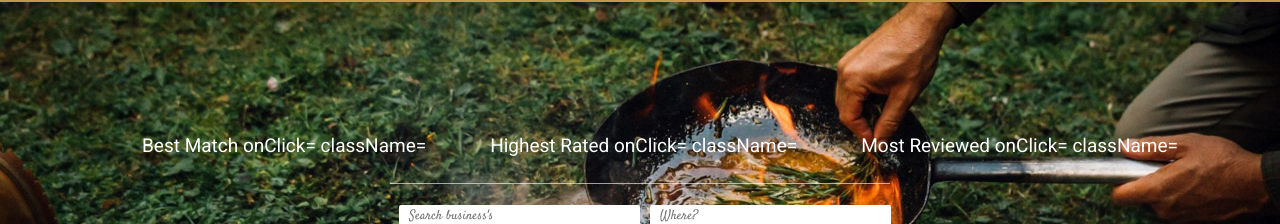
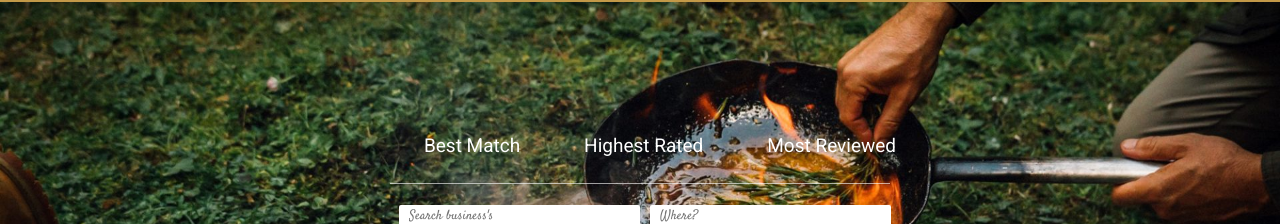
Before and after one commit to leroybrown247/RAVENOUS, a React (Create React App) app: page / in a window 1280 px wide. Shown: the part 109-333 px from the top of the page. Built offline with nearby package versions, Linux system fonts and the light colour scheme.

Commit message:
Ravenous: Visually indicate the selected sort option

```diff
--- a/src/components/SearchBar/SearchBar.js
+++ b/src/components/SearchBar/SearchBar.js
@@ -18,12 +18,16 @@ const SearchBar = () => {
         <div className={styles["SearchBarSortOptions"]}>
           <ul>
             {Object.keys(sortingOptions).map((option) => (
-              <li key={sortingOptions[option]}>
-                {option} onClick=
-                {() => setSelectedSortOption(sortingOptions[option])} className=
-                {selectedSortOption === sortingOptions[option]
-                  ? styles["SelectedOption"]
-                  : ""}
+              <li
+                key={sortingOptions[option]}
+                onClick={() => setSelectedSortOption(sortingOptions[option])}
+                className={
+                  selectedSortOption === sortingOptions[option]
+                    ? styles["SelectedOption"]
+                    : ""
+                }
+              >
+                {option}
               </li>
             ))}
           </ul>
--- a/src/components/SearchBar/SearchBar.module.css
+++ b/src/components/SearchBar/SearchBar.module.css
@@ -14,10 +14,16 @@
   margin: 2rem;
   color: var(--pure);
   font-size: calc(3px + 2vmin);
+  cursor: pointer;
+}
+
+.SearchBarSortOptions li.selected {
+  color: var(--primary);
+  text-decoration: underline;
 }
 
 .SearchBarSortOptions li:hover {
-  cursor: pointer;
+  /* cursor: pointer; */
   color: var(--primary);
   transition: all 0.3s ease;
   text-decoration: underline;
```
